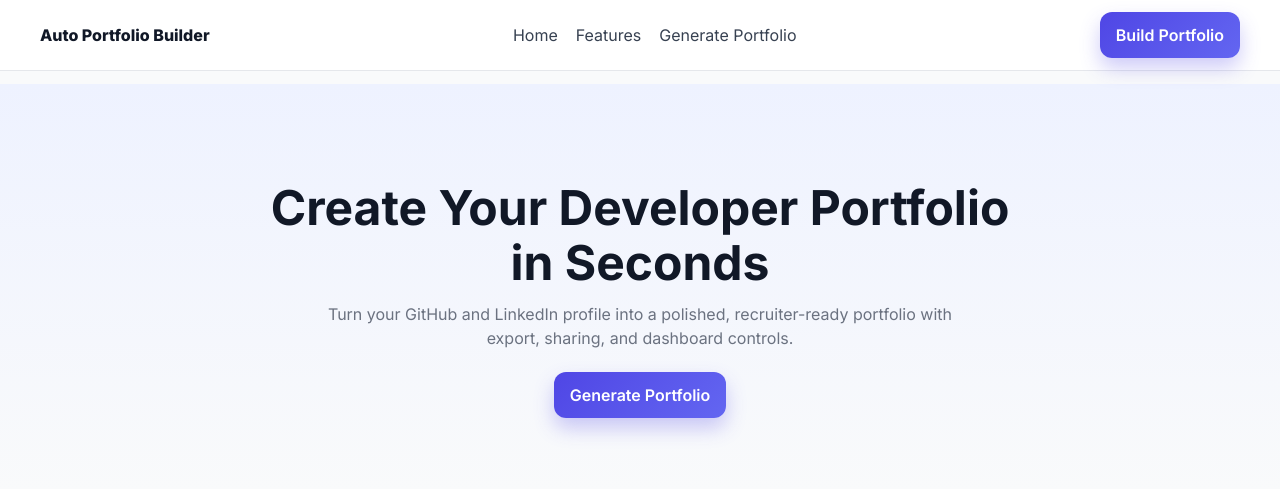
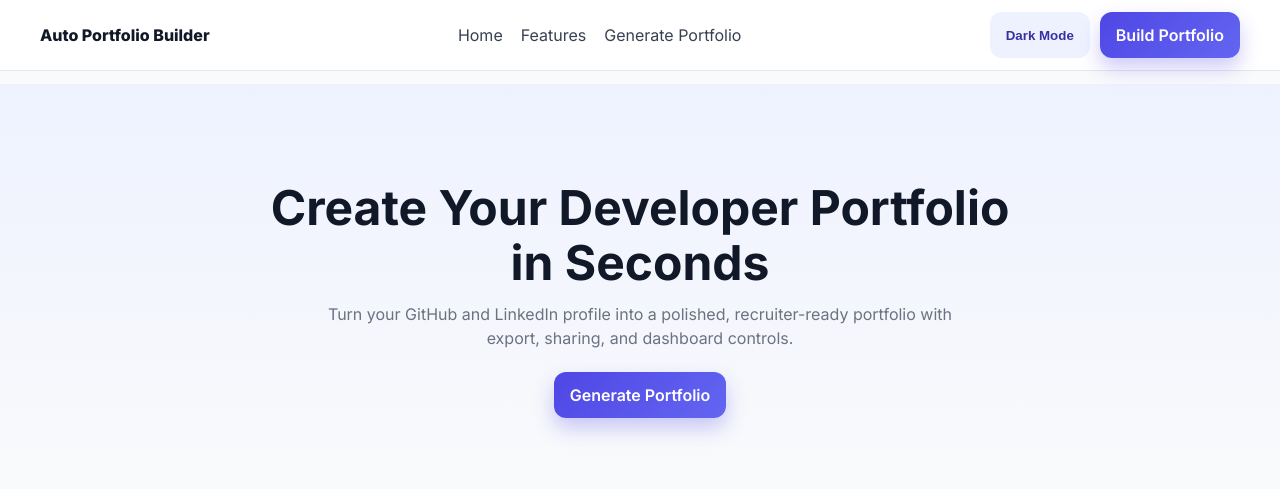
Before and after one commit to bhedanikhilkumar-code/AutoPortfolio-Builder, a FastAPI app: page / in a window 1280 px wide. Shown: the top 489 px of the page. Run offline with FastAPI, Linux system fonts and the light colour scheme; some libraries are stand-ins or nearby versions.

Commit message:
feat: add dark mode toggle and subtle UI motion polish

```diff
--- a/app/static/index.html
+++ b/app/static/index.html
@@ -32,7 +32,10 @@
         <a href="#features">Features</a>
         <a href="#generate">Generate Portfolio</a>
       </nav>
-      <a class="btn-primary" href="#generate">Build Portfolio</a>
+      <div class="inline-actions nav-actions">
+        <button id="theme-toggle" class="btn-secondary" type="button">Dark Mode</button>
+        <a class="btn-primary" href="#generate">Build Portfolio</a>
+      </div>
     </div>
   </header>
 
--- a/app/static/script.js
+++ b/app/static/script.js
@@ -18,6 +18,7 @@ const authLogoutBtn = document.getElementById("auth-logout");
 const authGoogleBtn = document.getElementById("auth-google");
 const googleSigninSlot = document.getElementById("google-signin-slot");
 const adminPanelsEl = document.getElementById("admin-panels");
+const themeToggleBtn = document.getElementById("theme-toggle");
 
 const appState = {
   profileData: null,
@@ -39,11 +40,13 @@ const appState = {
     activityPage: 1,
   },
   currentUserEmail: "",
+  colorTheme: localStorage.getItem("apb_theme") || "light",
 };
 let parallaxTargets = [];
 const PERF_LOW_POWER = (navigator.hardwareConcurrency || 4) <= 4;
 if (PERF_LOW_POWER) appState.performanceMode = true;
 
+setupThemeToggle();
 setupPerformanceModeToggle();
 setupIntroLoader();
 const warpController = appState.performanceMode ? null : setupWarpBackground();
@@ -65,6 +68,18 @@ if (appState.authToken) {
 
 function authHeaders() {
   return appState.authToken ? { Authorization: `Bearer ${appState.authToken}` } : {};
+}
+
+function setupThemeToggle() {
+  document.body.classList.toggle("dark", appState.colorTheme === "dark");
+  if (!themeToggleBtn) return;
+  themeToggleBtn.textContent = appState.colorTheme === "dark" ? "Light Mode" : "Dark Mode";
+  themeToggleBtn.addEventListener("click", () => {
+    appState.colorTheme = appState.colorTheme === "dark" ? "light" : "dark";
+    localStorage.setItem("apb_theme", appState.colorTheme);
+    document.body.classList.toggle("dark", appState.colorTheme === "dark");
+    themeToggleBtn.textContent = appState.colorTheme === "dark" ? "Light Mode" : "Dark Mode";
+  });
 }
 
 async function exchangeGoogleToken(idToken) {
--- a/app/static/styles.css
+++ b/app/static/styles.css
@@ -10,6 +10,15 @@
   --radius: 12px;
 }
 
+body.dark {
+  --bg: #0b1020;
+  --text: #e5e7eb;
+  --muted: #9ca3af;
+  --card: #111827;
+  --border: #1f2937;
+  --shadow: 0 10px 30px rgba(0, 0, 0, 0.35);
+}
+
 * { box-sizing: border-box; }
 html, body { margin: 0; padding: 0; }
 body {
@@ -17,6 +26,7 @@ body {
   color: var(--text);
   background: var(--bg);
   line-height: 1.5;
+  transition: background-color .25s ease, color .25s ease;
 }
 
 .container { width: min(1200px, calc(100% - 32px)); margin: 0 auto; }
@@ -31,7 +41,9 @@ body {
 .nav-inner { display: flex; align-items: center; justify-content: space-between; height: 70px; gap: 16px; }
 .brand { font-weight: 800; color: var(--text); text-decoration: none; }
 .nav-links { display: flex; gap: 18px; }
+.nav-actions { margin: 0; }
 .nav-links a, .footer-links a { text-decoration: none; color: #374151; }
+body.dark .nav-links a, body.dark .footer-links a, body.dark .brand { color: #cbd5e1; }
 
 .hero {
   background: linear-gradient(180deg, #eef2ff 0%, #f9fafb 100%);
@@ -51,6 +63,7 @@ body {
   border: 1px solid var(--border);
   border-radius: var(--radius);
   box-shadow: var(--shadow);
+  animation: fadeUp .45s ease both;
 }
 .panel { padding: 22px; }
 
@@ -108,6 +121,11 @@ input:focus, select:focus { outline: 2px solid #c7d2fe; border-color: var(--seco
 .intro-loader__bar { background: #e5e7eb; border-radius: 999px; height: 8px; overflow: hidden; }
 .intro-loader__bar span { display: block; width: 0; height: 100%; background: linear-gradient(90deg, var(--primary), var(--secondary)); }
 
+@keyframes fadeUp {
+  from { opacity: 0; transform: translateY(8px); }
+  to { opacity: 1; transform: translateY(0); }
+}
+
 @media (max-width: 980px) {
   .grid-2, .feature-grid, .steps-grid, .form-grid { grid-template-columns: 1fr; }
   .nav-links { display: none; }
```
